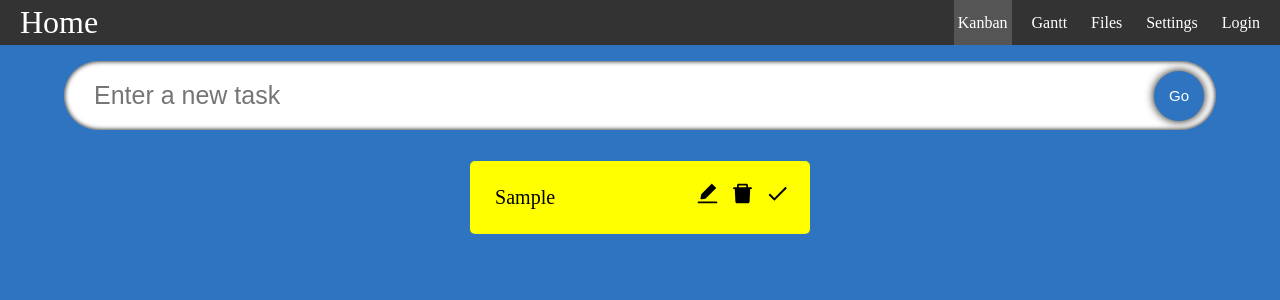
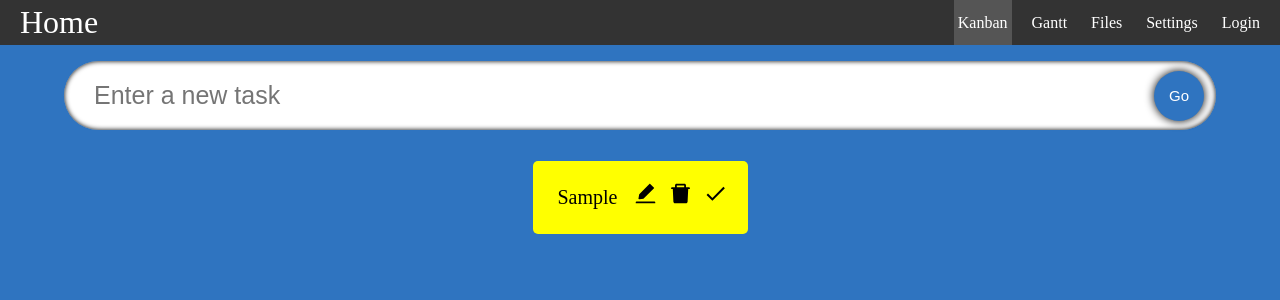
Before and after one commit to mListek/project-management-app, a React (Create React App) app: page /kanban in a window 1280 px wide. Both pictures are taken after typing "Sample" into the empty fields and a click on the button "Go". Shown: the top 300 px of the page. Built offline with nearby package versions, Linux system fonts and the light colour scheme.

Commit message:
removed width attribute

```diff
--- a/src/components/SingleTodo/SingleTodo.css
+++ b/src/components/SingleTodo/SingleTodo.css
@@ -1,6 +1,5 @@
 .todos__single {
   display: flex;
-  width: 29.5%;
   border-radius: 5px;
   padding: 20px;
   margin-top: 15px;
```
